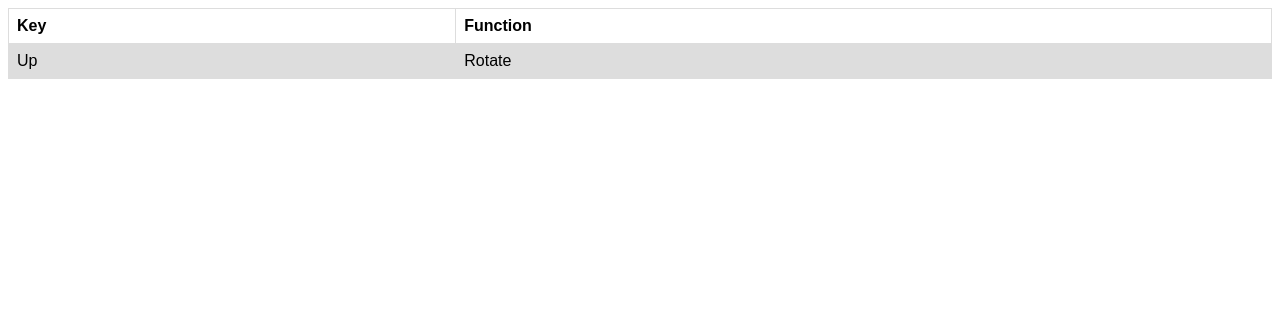
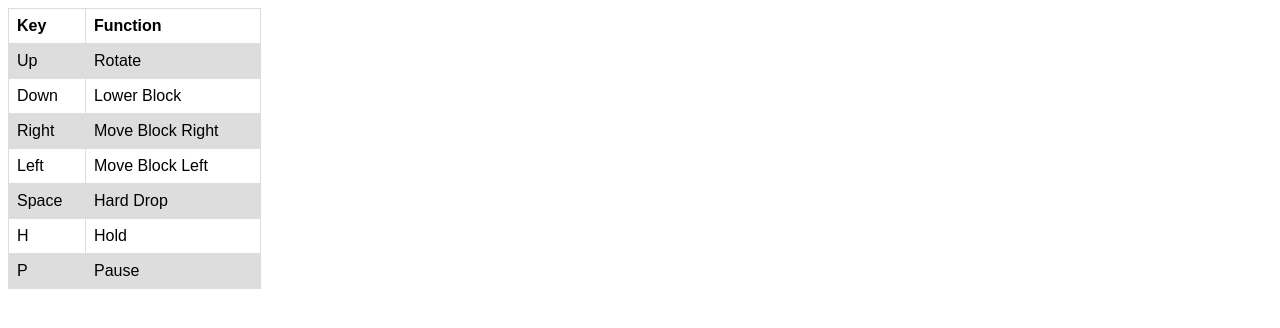
Before and after one commit to LeviOP/tetris, a website: page versions/JS-HD/controls.html in a window 1280 px wide. Drawn offline with Linux system fonts and the light colour scheme.

Commit message:
Update controls.html

```diff
--- a/versions/JS-HD/controls.html
+++ b/versions/JS-HD/controls.html
@@ -6,7 +6,7 @@
   table {
     font-family: arial, sans-serif;
     border-collapse: collapse;
-    width: 100%;
+    width: 20%;
   }
 
   td, th {
@@ -29,6 +29,30 @@
     <td>Up</td>
     <td>Rotate</td>
   </tr>
+  <tr>
+    <td>Down</td>
+    <td>Lower Block</td>
+  </tr>
+  <tr>
+    <td>Right</td>
+    <td>Move Block Right</td>
+  </tr>
+  <tr>
+    <td>Left</td>
+    <td>Move Block Left</td>
+  </tr>
+  <tr>
+    <td>Space</td>
+    <td>Hard Drop</td>
+  </tr>
+  <tr>
+    <td>H</td>
+    <td>Hold</td>
+  </tr>
+  <tr>
+    <td>P</td>
+    <td>Pause</td>
+  </tr>
 </table>
 <body>
 </body>
```
